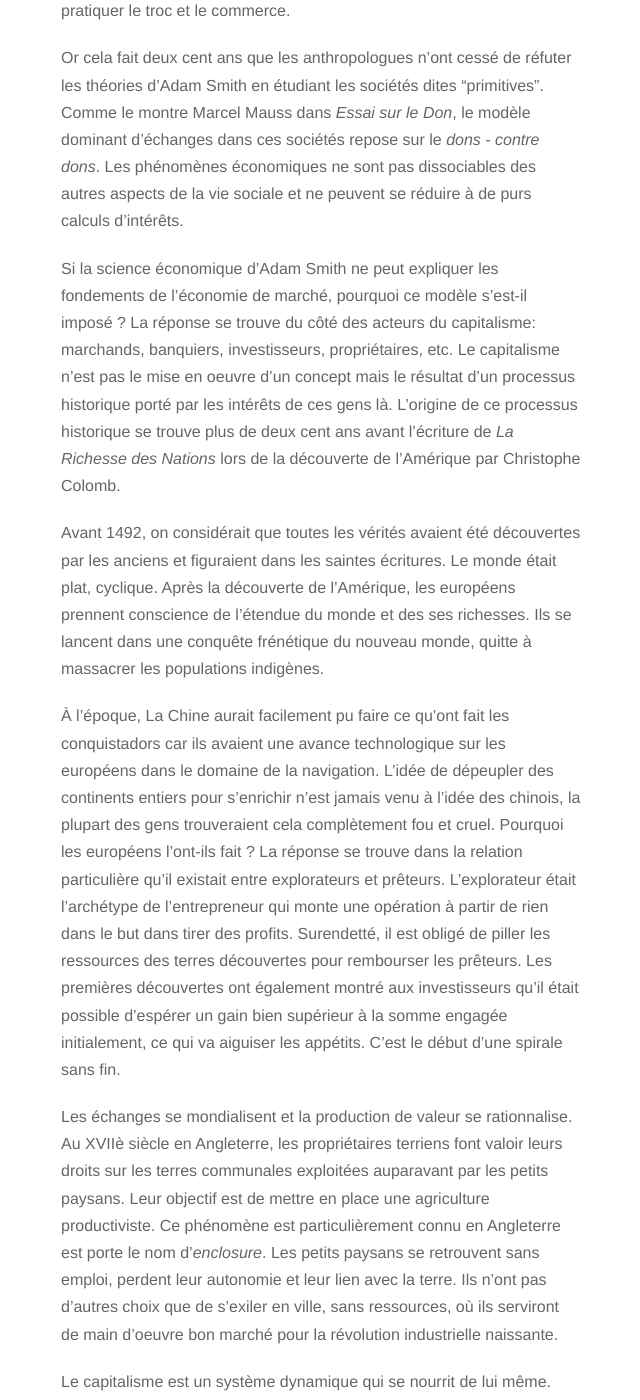
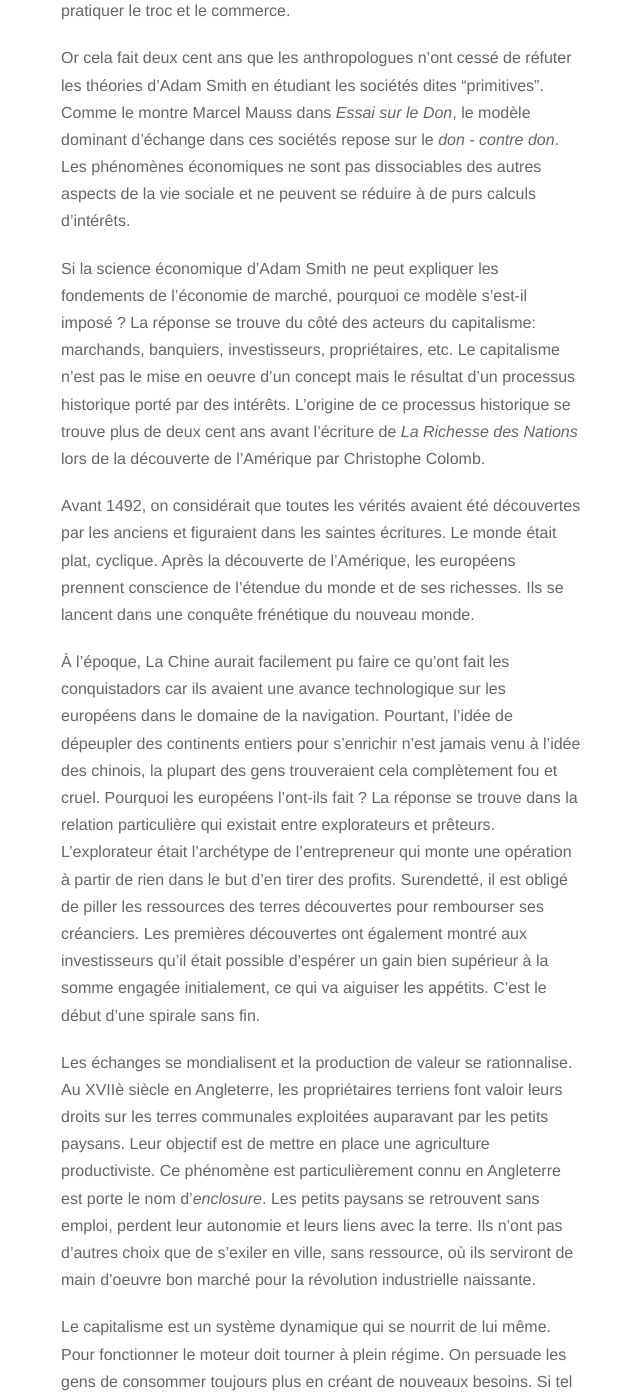
Before and after one commit to benoitguigal/blog, a Jekyll site: the page built from _posts/2018-12-16-capitalisme-1.md, in a window 1280 px wide and 1400 px high, scrolled down 751 px. Shown: the whole window, without its empty margins (319-959 px from the left). Built offline with Jekyll 4.4.1, drawn with Linux system fonts in a browser that asks for light colours; nearby versions of some CDN libraries; a script that is not in the unit is left out.

Commit message:
correction orthographique dans capitalisme-1

```diff
--- a/_posts/2018-12-16-capitalisme-1.md
+++ b/_posts/2018-12-16-capitalisme-1.md
@@ -8,15 +8,15 @@ description: "Notes sur le documentaire Arte - Capitalisme 1/6"
 
 La paternité du capitalisme est attribuée à Adam Smith, philosphe écossais du XVIIIe siècle. Adam Smith cherche à  dégager des lois économiques de manière scientifique, indépendamment de tout contexte social, culturel ou religieux. Pour lui, l'économie de marché est l'évolution naturelle de notre société et provient de l'inclinaison des hommes à pratiquer le troc et le commerce.
 
-Or cela fait deux cent ans que les anthropologues n'ont cessé de réfuter les théories d'Adam Smith en étudiant les sociétés dites "primitives". Comme le montre Marcel Mauss dans *Essai sur le Don*, le modèle dominant d'échanges dans ces sociétés repose sur le *dons - contre dons*. Les phénomènes économiques ne sont pas dissociables des autres aspects de la vie sociale et ne peuvent se réduire à de purs calculs d'intérêts.
+Or cela fait deux cent ans que les anthropologues n'ont cessé de réfuter les théories d'Adam Smith en étudiant les sociétés dites "primitives". Comme le montre Marcel Mauss dans *Essai sur le Don*, le modèle dominant d'échange dans ces sociétés repose sur le *don - contre don*. Les phénomènes économiques ne sont pas dissociables des autres aspects de la vie sociale et ne peuvent se réduire à de purs calculs d'intérêts.
 
-Si la science économique d'Adam Smith ne peut expliquer les fondements de l'économie de marché, pourquoi ce modèle s'est-il imposé ? La réponse se trouve du côté des acteurs du capitalisme: marchands, banquiers, investisseurs, propriétaires, etc. Le capitalisme n'est pas le mise en oeuvre d'un concept mais le résultat d'un processus historique porté par les intérêts de ces gens là. L'origine de ce processus historique se trouve plus de deux cent ans avant l'écriture de *La Richesse des Nations* lors de la découverte de l'Amérique par Christophe Colomb.
+Si la science économique d'Adam Smith ne peut expliquer les fondements de l'économie de marché, pourquoi ce modèle s'est-il imposé ? La réponse se trouve du côté des acteurs du capitalisme: marchands, banquiers, investisseurs, propriétaires, etc. Le capitalisme n'est pas le mise en oeuvre d'un concept mais le résultat d'un processus historique porté par des intérêts. L'origine de ce processus historique se trouve plus de deux cent ans avant l'écriture de *La Richesse des Nations* lors de la découverte de l'Amérique par Christophe Colomb.
 
-Avant 1492, on considérait que toutes les vérités avaient été découvertes par les anciens et figuraient dans les saintes écritures. Le monde était plat, cyclique. Après la découverte de l'Amérique, les européens prennent conscience de l'étendue du monde et des ses richesses. Ils se lancent dans une conquête frénétique du nouveau monde, quitte à massacrer les populations indigènes.
+Avant 1492, on considérait que toutes les vérités avaient été découvertes par les anciens et figuraient dans les saintes écritures. Le monde était plat, cyclique. Après la découverte de l'Amérique, les européens prennent conscience de l'étendue du monde et de ses richesses. Ils se lancent dans une conquête frénétique du nouveau monde.
 
-À l'époque, La Chine aurait facilement pu faire ce qu'ont fait les conquistadors car ils avaient une avance technologique sur les européens dans le domaine de la navigation. L'idée de dépeupler des continents entiers pour s'enrichir n'est jamais venu à l'idée des chinois, la plupart des gens trouveraient cela complètement fou et cruel. Pourquoi les européens l'ont-ils fait ? La réponse se trouve dans la relation particulière qu'il existait entre explorateurs et prêteurs. L'explorateur était l'archétype de l'entrepreneur qui monte une opération à partir de rien dans le but dans tirer des profits. Surendetté, il est obligé de piller les ressources des terres découvertes pour rembourser les prêteurs. Les premières découvertes ont également montré aux investisseurs qu'il était possible d'espérer un gain bien supérieur à la somme engagée initialement, ce qui va aiguiser les appétits. C'est le début d'une spirale sans fin.
+À l'époque, La Chine aurait facilement pu faire ce qu'ont fait les conquistadors car ils avaient une avance technologique sur les européens dans le domaine de la navigation. Pourtant, l'idée de dépeupler des continents entiers pour s'enrichir n'est jamais venu à l'idée des chinois, la plupart des gens trouveraient cela complètement fou et cruel. Pourquoi les européens l'ont-ils fait ? La réponse se trouve dans la relation particulière qui existait entre explorateurs et prêteurs. L'explorateur était l'archétype de l'entrepreneur qui monte une opération à partir de rien dans le but d'en tirer des profits. Surendetté, il est obligé de piller les ressources des terres découvertes pour rembourser ses créanciers. Les premières découvertes ont également montré aux investisseurs qu'il était possible d'espérer un gain bien supérieur à la somme engagée initialement, ce qui va aiguiser les appétits. C'est le début d'une spirale sans fin.
 
-Les échanges se mondialisent et la production de valeur se rationnalise. Au XVIIè siècle en Angleterre, les propriétaires terriens font valoir leurs droits sur les terres communales exploitées auparavant par les petits paysans. Leur objectif est de mettre en place une agriculture productiviste. Ce phénomène est particulièrement connu en Angleterre est porte le nom d'*enclosure*. Les petits paysans se retrouvent sans emploi, perdent leur autonomie et leur lien avec la terre. Ils n'ont pas d'autres choix que de s'exiler en ville, sans ressources, où ils serviront de main d'oeuvre bon marché pour la révolution industrielle naissante.
+Les échanges se mondialisent et la production de valeur se rationnalise. Au XVIIè siècle en Angleterre, les propriétaires terriens font valoir leurs droits sur les terres communales exploitées auparavant par les petits paysans. Leur objectif est de mettre en place une agriculture productiviste. Ce phénomène est particulièrement connu en Angleterre est porte le nom d'*enclosure*. Les petits paysans se retrouvent sans emploi, perdent leur autonomie et leurs liens avec la terre. Ils n'ont pas d'autres choix que de s'exiler en ville, sans ressource, où ils serviront de main d'oeuvre bon marché pour la révolution industrielle naissante.
 
 Le capitalisme est un système dynamique qui se nourrit de lui même. Pour fonctionner le moteur doit tourner à plein régime. On persuade les gens de consommer toujours plus en créant de nouveaux besoins. Si tel n'était pas le cas, on verrait s'abattre sur nous crise économique et chômage. Le capitalisme a permit un enrichissement rapide des pays occidentaux mais on passe volontiers sous silence que cette enrichissement a été dopé successivement par:
 
```
